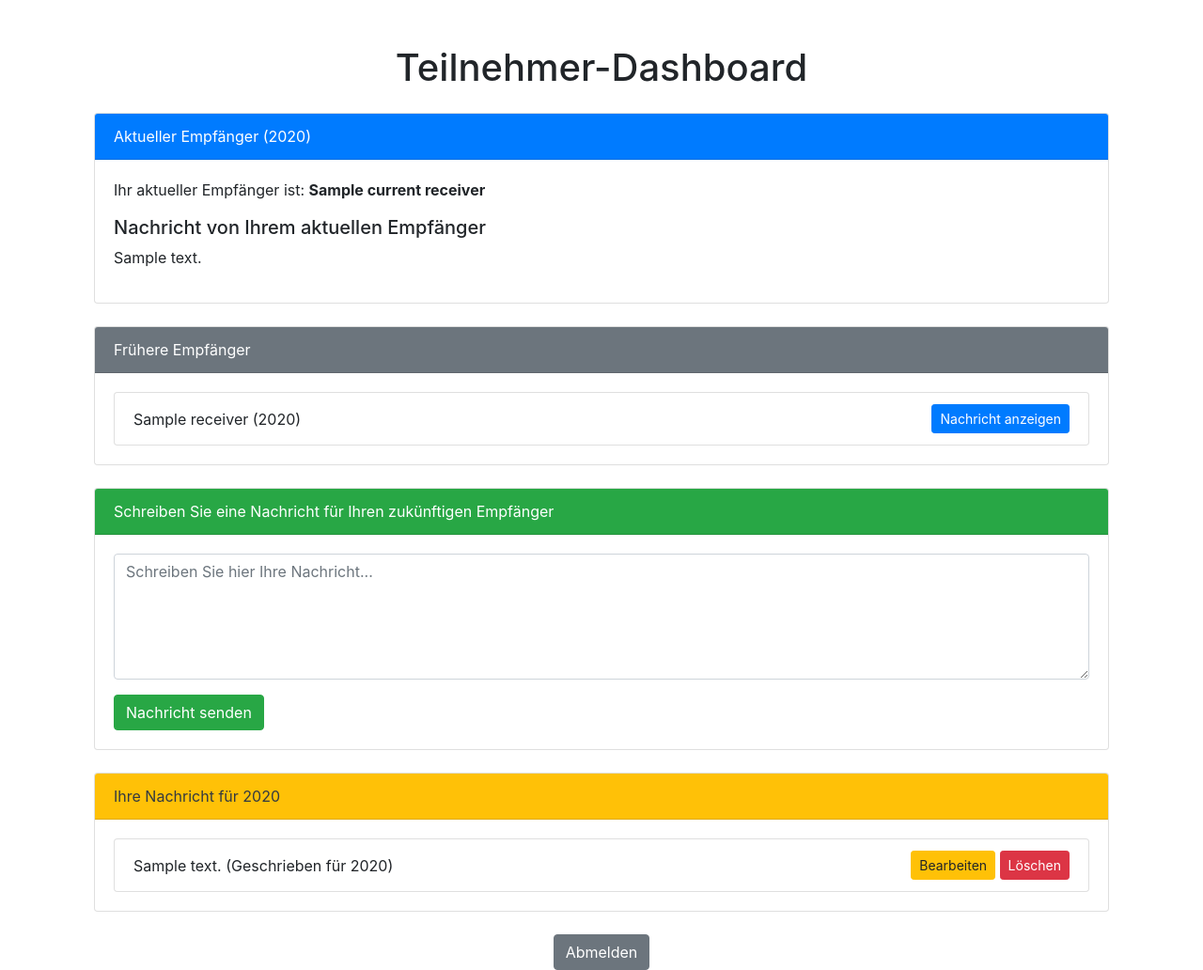
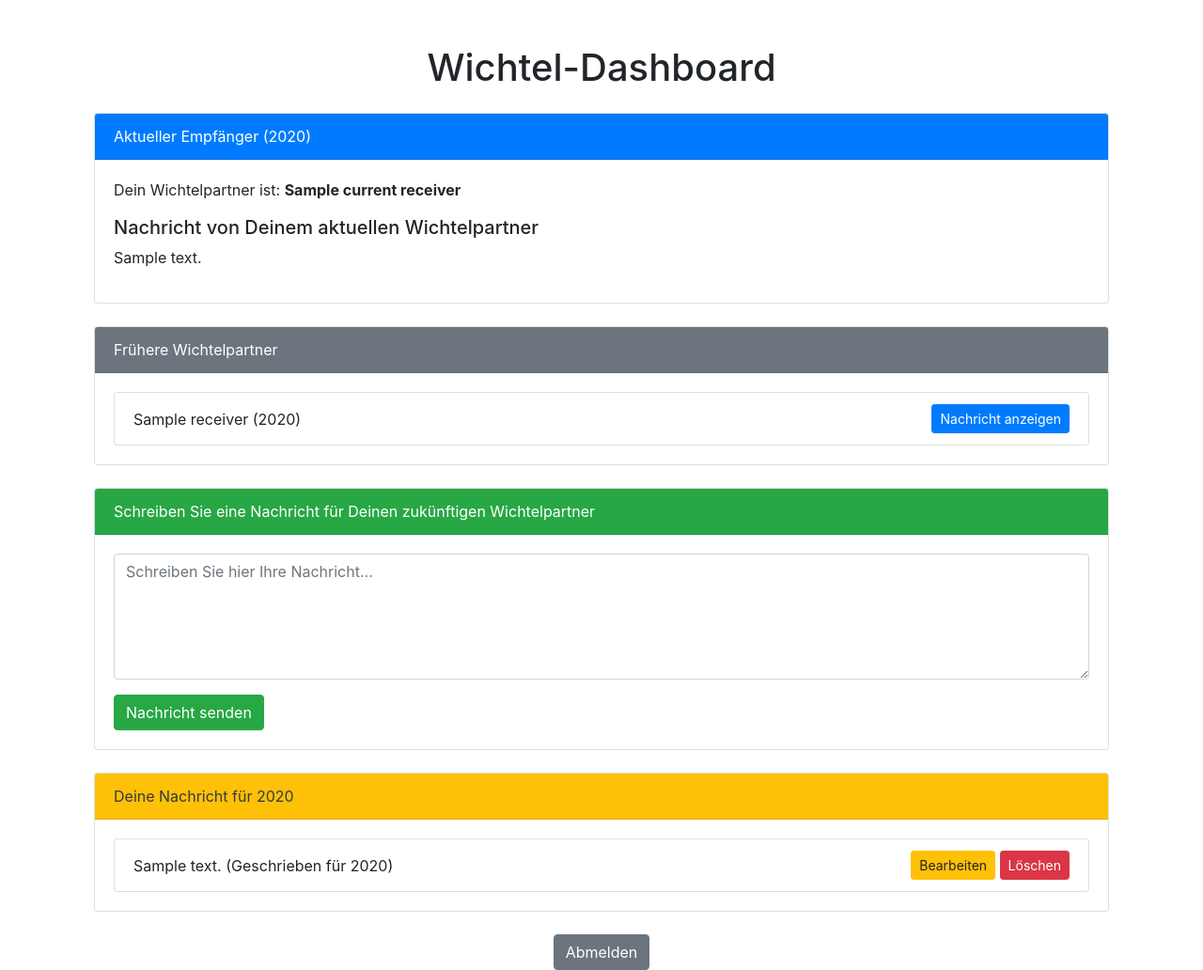
Before and after one commit to zockerei/secret-santa, a Flask app: template app/participant/templates/participant_dashboard.html in a window 1280 px wide. Shown: the whole page at 94% size. Run offline with Flask 3, Linux system fonts and the light colour scheme; the template is opened without the code that fills it: most values are stand-ins (such as "Sample title", 1, 10 or a date in 2020); some libraries are stand-ins or nearby versions.

Commit message:
Updated german sentences.

```diff
--- a/app/participant/templates/participant_dashboard.html
+++ b/app/participant/templates/participant_dashboard.html
@@ -1,10 +1,10 @@
 {% extends "base.html" %}
 
-{% block title %}Teilnehmer-Dashboard{% endblock %}
+{% block title %}Wichtel-Dashboard{% endblock %}
 
 {% block content %}
 <div class="container mt-5">
-    <h1 class="text-center mb-4">Teilnehmer-Dashboard</h1>
+    <h1 class="text-center mb-4">Wichtel-Dashboard</h1>
 
     <div class="card mb-4">
         <div class="card-header bg-primary text-white">
@@ -12,22 +12,22 @@
         </div>
         <div class="card-body">
             {% if current_receiver %}
-                <p>Ihr aktueller Empfänger ist: <strong>{{ current_receiver.receiver_name }}</strong></p>
-                <h5>Nachricht von Ihrem aktuellen Empfänger</h5>
+                <p>Dein Wichtelpartner ist: <strong>{{ current_receiver.receiver_name }}</strong></p>
+                <h5>Nachricht von Deinem aktuellen Wichtelpartner</h5>
                 {% if current_receiver_message %}
                     <p>{{ current_receiver_message }}</p>
                 {% else %}
-                    <p class="text-muted">Ihr aktueller Empfänger hat noch keine Nachricht geschrieben.</p>
+                    <p class="text-muted">Dein aktueller Wichtelpartner hat noch keine Nachricht geschrieben.</p>
                 {% endif %}
             {% else %}
-                <p class="text-muted">Sie haben für dieses Jahr keinen Empfänger zugewiesen.</p>
+                <p class="text-muted">Du hast für dieses Jahr noch keinen Wichtelpartner zugewiesen.</p>
             {% endif %}
         </div>
     </div>
 
     <div class="card mb-4">
         <div class="card-header bg-secondary text-white">
-            Frühere Empfänger
+            Frühere Wichtelpartner
         </div>
         <div class="card-body">
             {% if past_receivers %}
@@ -40,14 +40,14 @@
                     {% endfor %}
                 </ul>
             {% else %}
-                <p class="text-muted">Keine früheren Empfänger gefunden.</p>
+                <p class="text-muted">Keine früheren Wichtelpartner gefunden.</p>
             {% endif %}
         </div>
     </div>
 
     <div class="card mb-4">
         <div class="card-header bg-success text-white">
-            Schreiben Sie eine Nachricht für Ihren zukünftigen Empfänger
+            Schreiben Sie eine Nachricht für Deinen zukünftigen Wichtelpartner
         </div>
         <div class="card-body">
             <form action="{{ url_for('participant.add_message') }}" method="POST">
@@ -61,7 +61,7 @@
 
     <div class="card mb-4">
         <div class="card-header bg-warning text-dark">
-            Ihre Nachricht für {{ current_year }}
+            Deine Nachricht für {{ current_year }}
         </div>
         <div class="card-body">
             {% if pending_messages %}
@@ -71,7 +71,6 @@
                             {{ message.message }} (Geschrieben für {{ message.year }})
                             <div>
                                 <a href="{{ url_for('participant.edit_message', message_id=message.id) }}" class="btn btn-warning btn-sm">Bearbeiten</a>
-                                <!-- Button to trigger delete confirmation -->
                                 <button class="btn btn-danger btn-sm" onclick="confirmDelete({{ message.id }})">Löschen</button>
                             </div>
                         </li>
```
